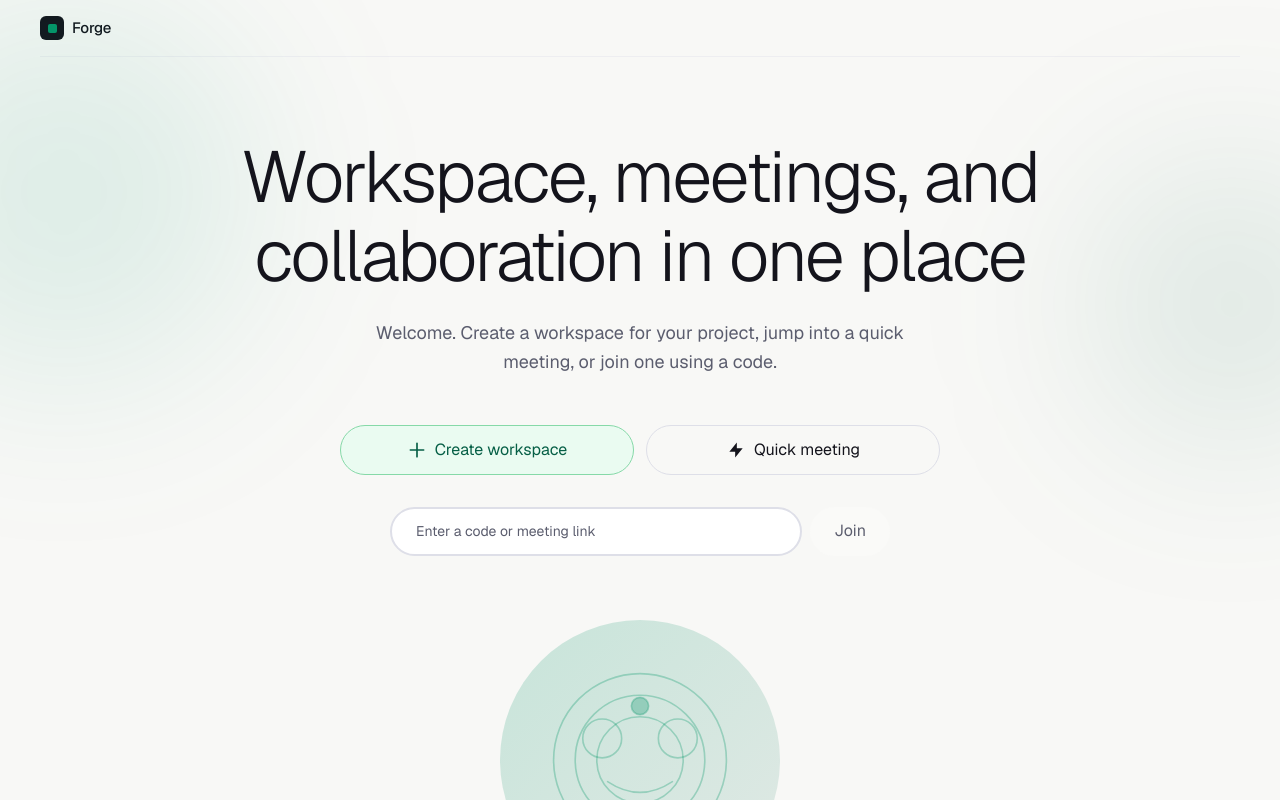
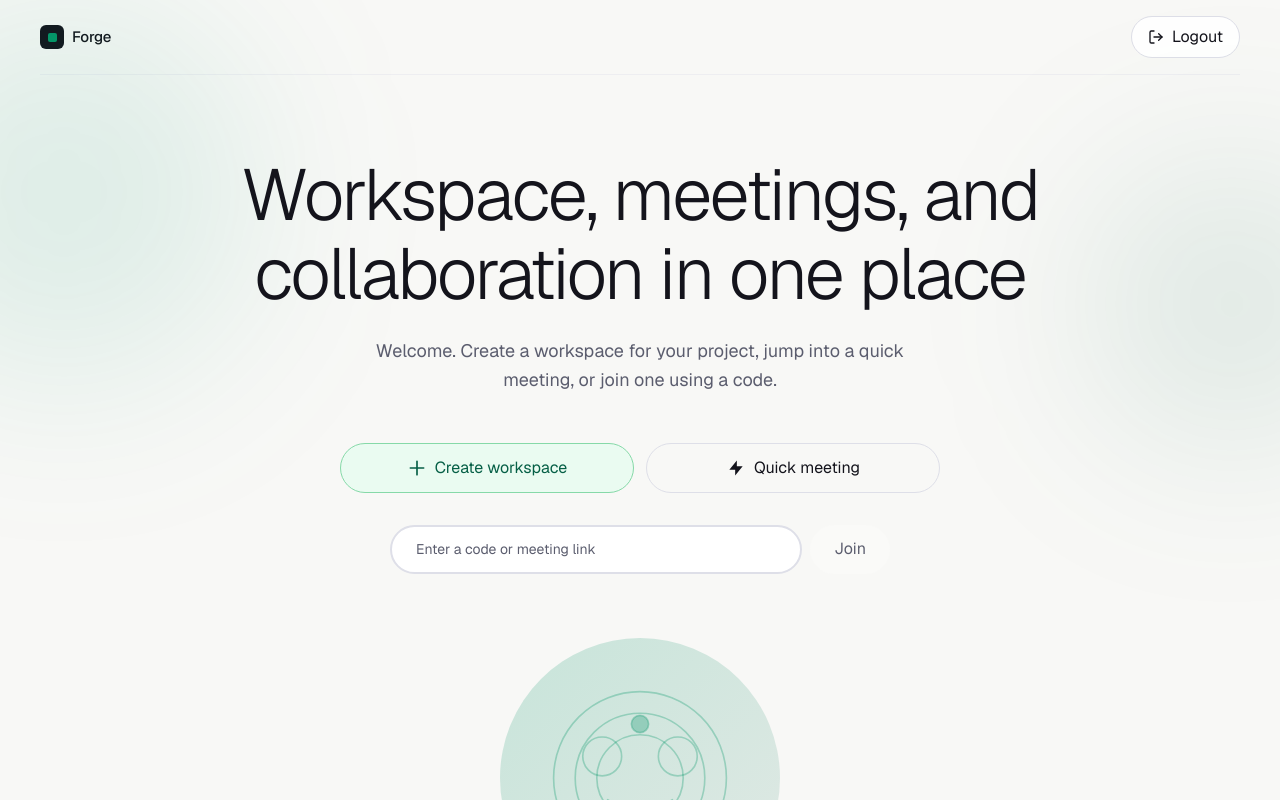
Before and after one commit to Vivek0925/Forge, a Next.js app in the folder apps/web/: page /dashboard in a window 1280 px wide. Shown: the top 800 px of the page. Built offline with nearby package versions, Linux system fonts and the light colour scheme; no server answers.

Commit message:
logout button in dashboard

```diff
--- a/apps/web/app/dashboard/components/DashboardHeader.tsx
+++ b/apps/web/app/dashboard/components/DashboardHeader.tsx
@@ -1,6 +1,24 @@
 import Link from "next/link";
+import { useRouter } from "next/navigation";
+import { useState } from "react";
+import { LogOut } from "lucide-react";
+import { useAuth } from "@/context/AuthContext";
 
 export default function DashboardHeader() {
+  const router = useRouter();
+  const { logout } = useAuth();
+  const [loggingOut, setLoggingOut] = useState(false);
+
+  async function handleLogout() {
+    try {
+      setLoggingOut(true);
+      await logout();
+      router.replace("/login");
+    } finally {
+      setLoggingOut(false);
+    }
+  }
+
   return (
     <header className="flex items-center justify-between gap-4 border-b border-[#DEDFE8]/40 py-4">
       <Link href="/" className="flex items-center gap-2">
@@ -11,6 +29,16 @@ export default function DashboardHeader() {
           Forge
         </span>
       </Link>
+
+      <button
+        type="button"
+        onClick={() => void handleLogout()}
+        disabled={loggingOut}
+        className="inline-flex items-center gap-2 rounded-full border border-[#DEDFE8] bg-white px-4 py-2 text-[13px] font-medium text-[#14141C] transition-colors hover:bg-[#FAFAF8] disabled:cursor-not-allowed disabled:opacity-60"
+      >
+        <LogOut className="h-4 w-4" />
+        {loggingOut ? "Logging out..." : "Logout"}
+      </button>
     </header>
   );
 }
```
